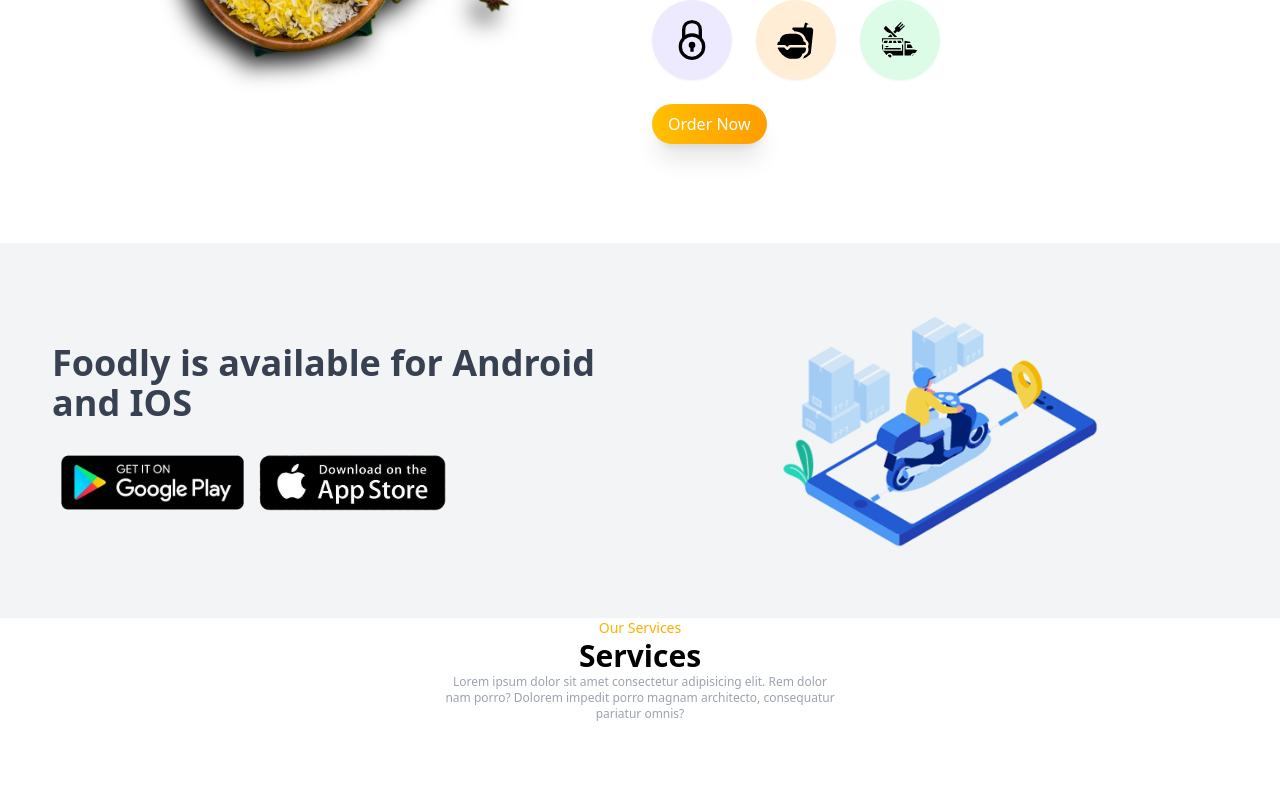
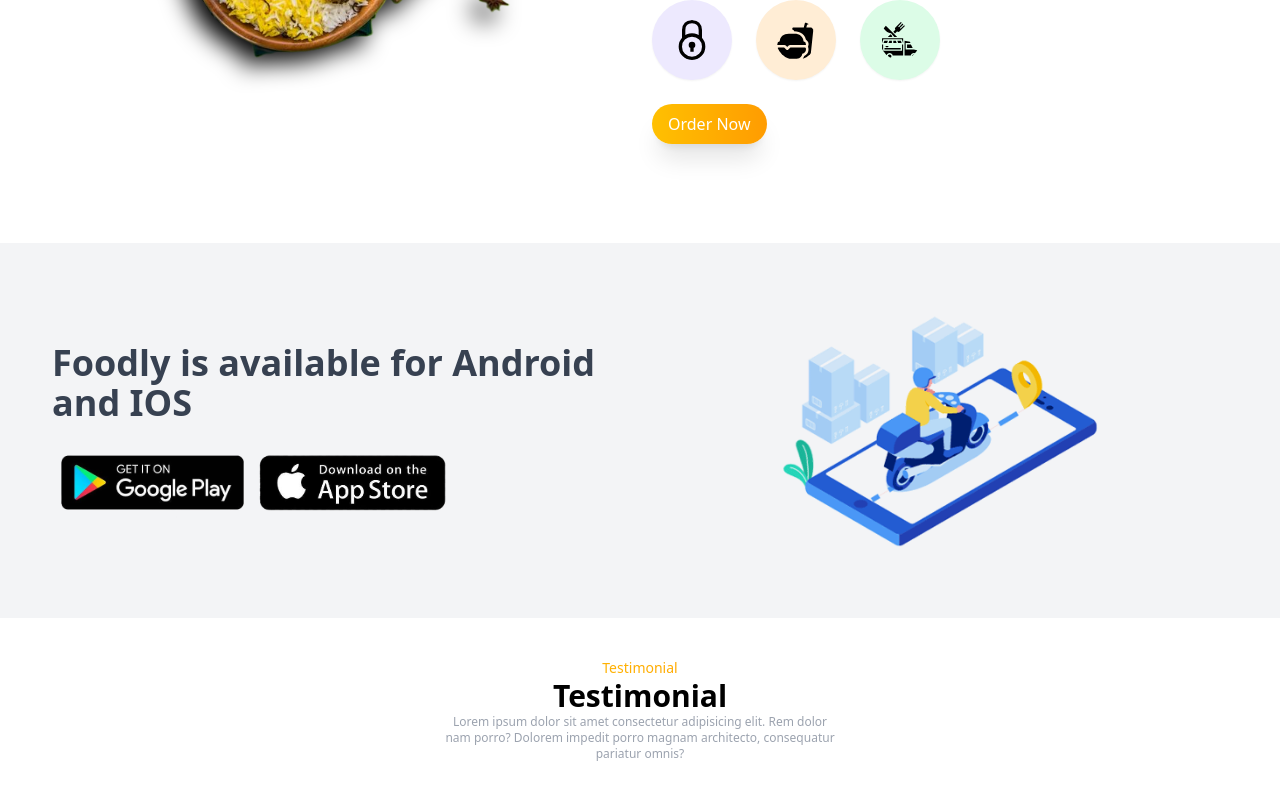
Before and after one commit to SHANIB-C-K/Restaurant-web, a React (Vite) app: page / in a window 1280 px wide. Shown: the part 1427-2227 px from the top of the page. Built offline with nearby package versions, Linux system fonts and the light colour scheme.

Commit message:
Header section pading set

```diff
--- a/src/components/Testimonial/Testimonial.jsx
+++ b/src/components/Testimonial/Testimonial.jsx
@@ -3,14 +3,14 @@ import React from "react";
 const Testimonial = () => {
   return (
     <>
-      <div>
+      <div className="py-10">
         <div className="container">
           {/* Header section */}
           <div className="text-center mb-20 max-w-[400px] mx-auto">
             <p className="text-sm bg-clip-text text-transparent bg-gradient-to-r from-primary to-secondary">
-              Our Services
+              Testimonial
             </p>
-            <h1 className="text-3xl font-bold">Services</h1>
+            <h1 className="text-3xl font-bold">Testimonial</h1>
             <p className="text-xs text-gray-400">
               {" "}
               Lorem ipsum dolor sit amet consectetur adipisicing elit. Rem dolor
@@ -18,6 +18,8 @@ const Testimonial = () => {
               pariatur omnis?
             </p>
           </div>
+          {/* Testimonial section */}
+
         </div>
       </div>
     </>
```
